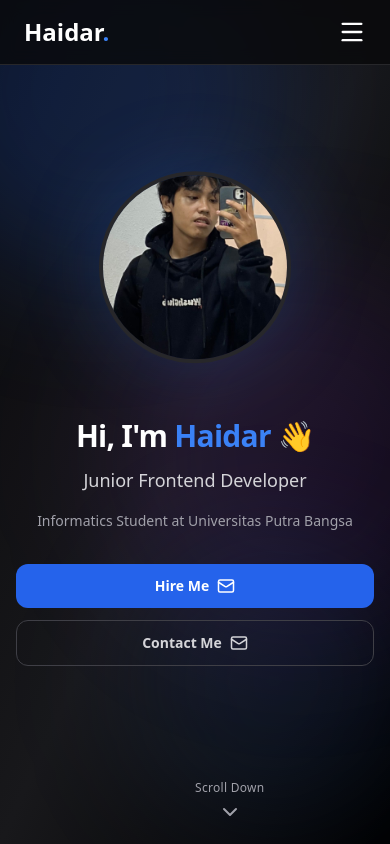
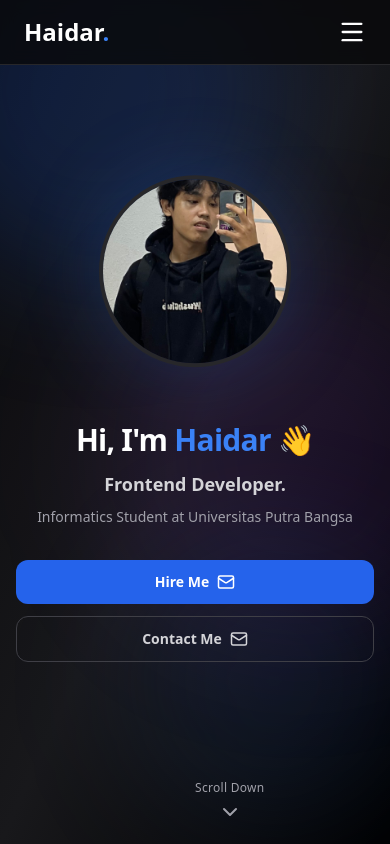
Before and after one commit to haidaralfff/personal-web-portofolio-, a React (Vite) app: page / in a window 390 px wide. Shown: the top 844 px of the page. Built offline with nearby package versions, Linux system fonts and the light colour scheme.

Commit message:
update pages home

```diff
--- a/src/pages/Home.jsx
+++ b/src/pages/Home.jsx
@@ -79,11 +79,11 @@ export default function Home() {
               Hi, I'm <span className="text-blue-500">Haidar</span> 👋
             </h1>
 
-            <p className="mt-3 sm:mt-4 text-lg sm:text-xl md:text-2xl text-zinc-300 font-medium">
-              Junior Frontend Developer
+            <p className="mt-3 sm:mt-4 text-lg sm:text-xl md:text-2xl text-zinc-300 font-bold">
+              Frontend Developer.
             </p>
 
-            <p className="mt-4 sm:mt-6 max-w-xl mx-auto md:mx-0 text-sm sm:text-base md:text-lg text-zinc-400 leading-relaxed">
+            <p className="mt-2 sm:mt-6 max-w-xl mx-auto md:mx-0 text-sm sm:text-base md:text-lg text-zinc-400 leading-relaxed">
               Informatics Student at Universitas Putra Bangsa
             </p>
 
```
